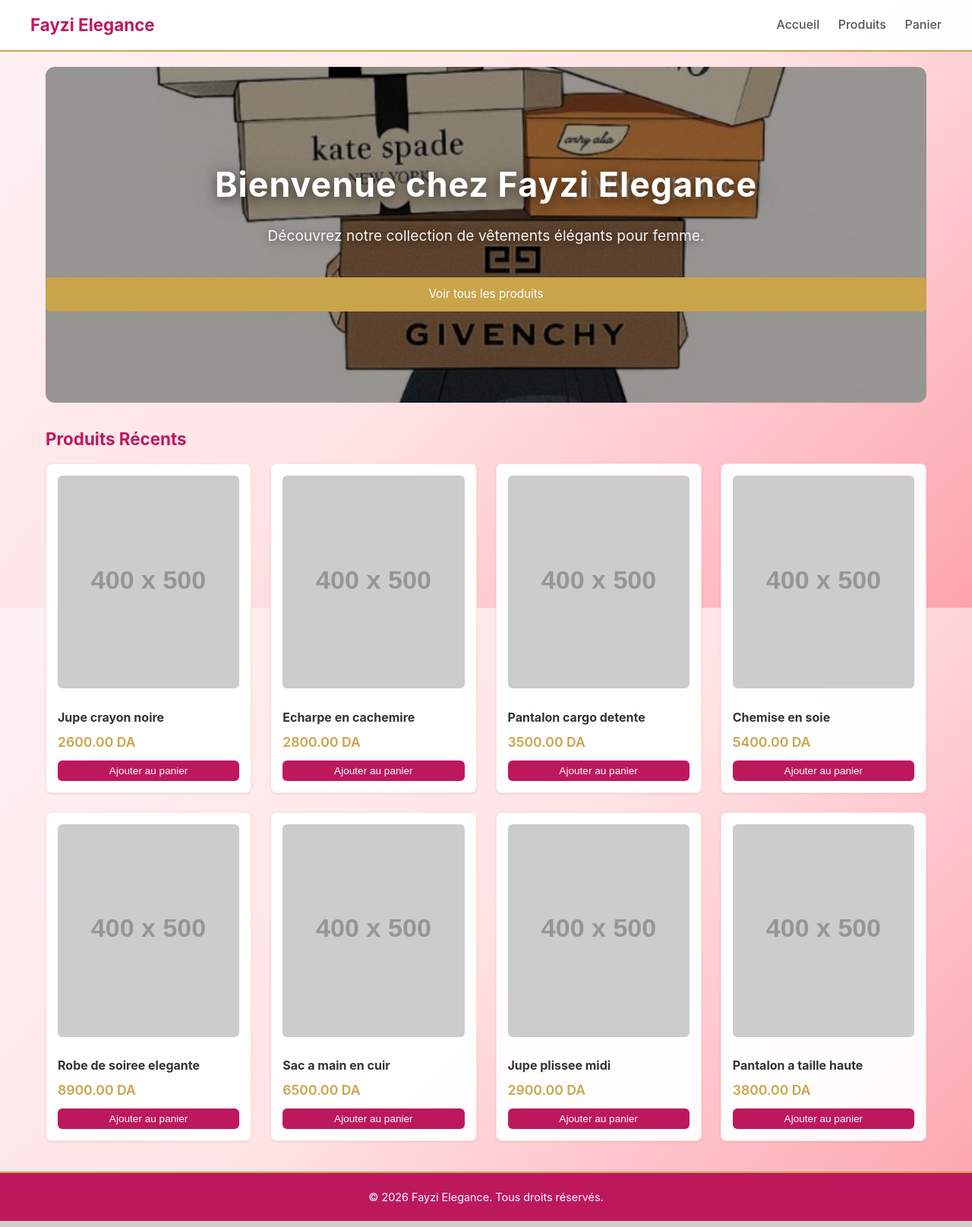
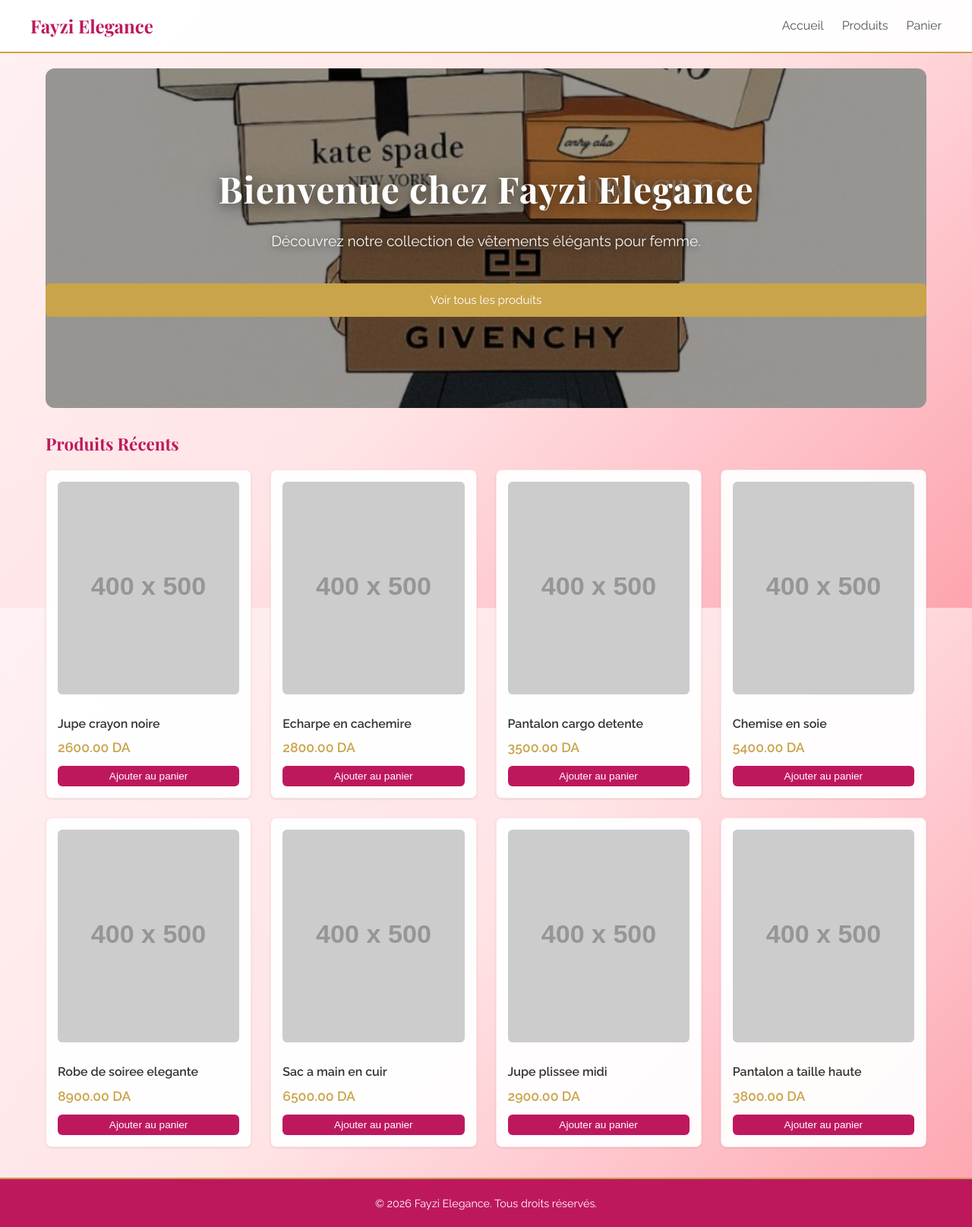
Before and after one commit to Zineddinedjama/femme-fashion, a Flask app: page / in a window 1280 px wide. Shown: the whole page at 76% size. Run offline with Flask 3, Linux system fonts and the light colour scheme; data comes from the database, SQL or seed files in the repository; grey boxes labelled with a size stand in for pictures from a placeholder-image service; some libraries are stand-ins or nearby versions.

Commit message:
add Playfair Display + Raleway fonts for elegance

```diff
--- a/static/style.css
+++ b/static/style.css
@@ -1,5 +1,5 @@
 *, *::before, *::after { box-sizing: border-box; margin: 0; padding: 0; }
-body { font-family: -apple-system, BlinkMacSystemFont, 'Segoe UI', Roboto, sans-serif; line-height: 1.6; color: #333; background: linear-gradient(135deg, #fff1f2, #ffe4e6, #fda4af); background-attachment: fixed; min-height: 100vh; }
+body { font-family: 'Raleway', -apple-system, BlinkMacSystemFont, 'Segoe UI', Roboto, sans-serif; line-height: 1.6; color: #333; background: linear-gradient(135deg, #fff1f2, #ffe4e6, #fda4af); background-attachment: fixed; min-height: 100vh; }
 a { color: #be185d; text-decoration: none; }
 a:hover { text-decoration: underline; }
 img { max-width: 100%; height: auto; }
@@ -8,7 +8,7 @@ img { max-width: 100%; height: auto; }
 
 header { background: rgba(255,255,255,0.95); backdrop-filter: blur(8px); border-bottom: 2px solid #c9a44a; position: sticky; top: 0; z-index: 100; }
 .header-inner { display: flex; justify-content: space-between; align-items: center; padding: 15px 0; }
-.logo { font-size: 1.4rem; font-weight: 700; color: #be185d; }
+.logo { font-family: 'Playfair Display', serif; font-size: 1.5rem; font-weight: 700; color: #be185d; }
 .logo:hover { text-decoration: none; }
 nav a { margin-left: 20px; font-weight: 500; color: #555; }
 nav a:hover { color: #c9a44a; text-decoration: none; }
@@ -18,13 +18,13 @@ nav a:hover { color: #c9a44a; text-decoration: none; }
 main { min-height: 60vh; padding: 30px 0; }
 
 .hero { text-align: center; padding: 120px 0; background: linear-gradient(rgba(0,0,0,0.4), rgba(0,0,0,0.4)), url('/static/hero-bg.jpg') center 40%/cover no-repeat; color: #fff; border-radius: 12px; margin: 20px 0; position: relative; overflow: hidden; min-height: 420px; display: flex; flex-direction: column; justify-content: center; }
-.hero h1 { font-size: 2.8rem; margin-bottom: 15px; color: #fff; text-shadow: 0 4px 15px rgba(0,0,0,0.5), 0 0 40px rgba(0,0,0,0.2); letter-spacing: 1px; }
+.hero h1 { font-family: 'Playfair Display', serif; font-weight: 700; font-size: 3rem; margin-bottom: 15px; color: #fff; text-shadow: 0 4px 15px rgba(0,0,0,0.5), 0 0 40px rgba(0,0,0,0.2); letter-spacing: 1px; }
 .hero p { font-size: 1.2rem; color: rgba(255,255,255,0.95); margin-bottom: 30px; text-shadow: 0 2px 10px rgba(0,0,0,0.5); }
 .hero .btn { background: #c9a44a; margin-top: 10px; }
 .hero .btn:hover { background: #b8922e; }
 
-h1 { font-size: 1.8rem; margin-bottom: 20px; color: #be185d; }
-h2 { font-size: 1.4rem; margin: 30px 0 15px; color: #be185d; }
+h1 { font-family: 'Playfair Display', serif; font-size: 1.8rem; margin-bottom: 20px; color: #be185d; }
+h2 { font-family: 'Playfair Display', serif; font-size: 1.4rem; margin: 30px 0 15px; color: #be185d; }
 
 .btn { display: inline-block; padding: 10px 20px; border-radius: 6px; border: none; cursor: pointer; font-size: 0.95rem; background: #be185d; color: #fff; text-decoration: none; }
 .btn:hover { background: #9d174d; text-decoration: none; }
@@ -72,7 +72,7 @@ h2 { font-size: 1.4rem; margin: 30px 0 15px; color: #be185d; }
 .product-image img { width: 100%; border-radius: 8px; border: 1px solid rgba(253,164,175,0.3); }
 .product-info h1 { font-size: 2rem; }
 .category { color: #888; text-transform: uppercase; font-size: 0.85rem; margin-bottom: 10px; }
-.price-lg { font-size: 1.8rem; color: #c9a44a; font-weight: 700; margin: 15px 0; }
+.price-lg { font-family: 'Playfair Display', serif; font-size: 1.8rem; color: #c9a44a; font-weight: 700; margin: 15px 0; }
 .description { color: #555; margin: 20px 0; line-height: 1.8; }
 .add-to-cart-form { display: flex; align-items: center; gap: 10px; margin: 20px 0; }
 .add-to-cart-form input[type="number"] { width: 60px; padding: 8px; border: 1px solid #ccc; border-radius: 5px; }
--- a/templates/base.html
+++ b/templates/base.html
@@ -4,6 +4,9 @@
     <meta charset="UTF-8">
     <meta name="viewport" content="width=device-width, initial-scale=1.0">
     <title>Fayzi Elegance - {% block title %}Accueil{% endblock %}</title>
+    <link rel="preconnect" href="https://fonts.googleapis.com">
+    <link rel="preconnect" href="https://fonts.gstatic.com" crossorigin>
+    <link href="https://fonts.googleapis.com/css2?family=Playfair+Display:wght@400;700&family=Raleway:wght@400;600&display=swap" rel="stylesheet">
     <link rel="stylesheet" href="{{ url_for('static', filename='style.css') }}?v=3">
 </head>
 <body>
```
